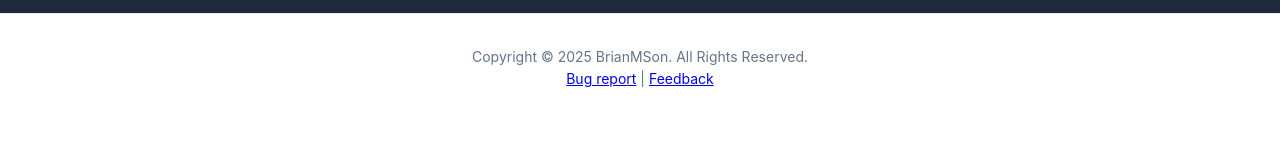
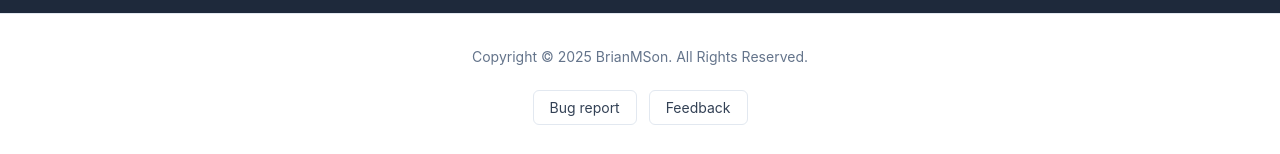
Before and after one commit to BrianMSon/DBGridy, a plain HTML site: page index.html in a window 1280 px wide. Shown: the part 3604-3758 px from the top of the page. Before the commit the page ends 3726 px from the top, so only its background shows below. Drawn offline with Linux system fonts and the light colour scheme.

Commit message:
bug report, feedback buttons.

```diff
--- a/index.html
+++ b/index.html
@@ -301,6 +301,26 @@
                 font-size: 0.9rem;
             }
         }
+        .button-link {
+            background-color: var(--white);
+            border: 1px solid var(--border-color);
+            color: var(--text-color);
+            cursor: pointer;
+            text-decoration: none;
+            padding: 0.5rem 1rem;
+            border-radius: 6px;
+            font-size: 0.875rem;
+            font-family: inherit;
+            transition: all 0.2s ease;
+            margin: 0 0.25rem;
+            display: inline-block;
+        }
+
+        .button-link:hover {
+            border-color: var(--primary-color);
+            color: var(--primary-color);
+            background-color: #f0f9ff;
+        }
     </style>
 </head>
 <body>
@@ -405,10 +425,9 @@
         <div class="container">
             <p>
                 Copyright © 2025 BrianMSon. All Rights Reserved.
-                <br>
-                <a href="https://github.com/BrianMSon/DBGridy/issues" target="_blank">Bug report</a>
-                |
-                <a href="https://github.com/BrianMSon/DBGridy/discussions" target="_blank">Feedback</a>
+                <br><br>
+                <button onclick="window.open('https://github.com/BrianMSon/DBGridy/issues', '_blank')" class="button-link">Bug report</button>
+                <button onclick="window.open('https://github.com/BrianMSon/DBGridy/discussions', '_blank')" class="button-link">Feedback</button>
             </p>
         </div>
     </footer>
```
Also changed, not shown: index_ko.html (+23 -4 lines).
